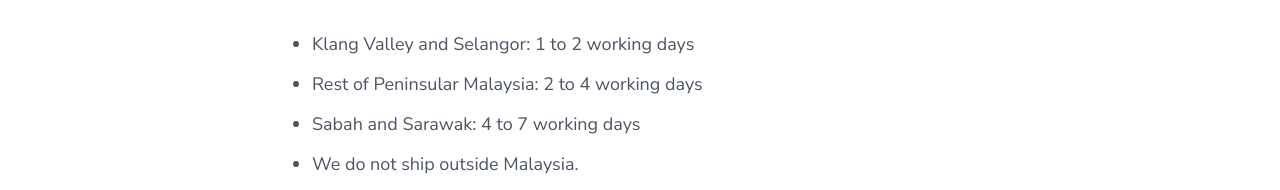
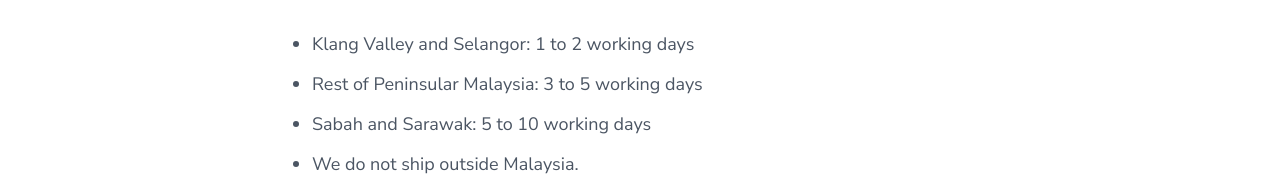
Before and after one commit to amalzulkipli/farmasi-alde-landing, a Next.js app: page /delivery-policy in a window 1280 px wide. Shown: the part 352-542 px from the top of the page. Built offline with nearby package versions, Linux system fonts and the light colour scheme.

Commit message:
Widen outstation delivery windows and shorten the return window to 3 days
Amal's numbers, replacing the drafted placeholders. Peninsular goes from
2 to 4 working days to 3 to 5, Sabah and Sarawak from 4 to 7 to 5 to 10.
Returns of unopened items close at 3 days from receipt instead of 7.

```diff
--- a/src/app/delivery-policy/page.tsx
+++ b/src/app/delivery-policy/page.tsx
@@ -25,8 +25,8 @@
 
             <ul className="list-disc space-y-2 pl-6">
               <li>Klang Valley and Selangor: 1 to 2 working days</li>
-              <li>Rest of Peninsular Malaysia: 2 to 4 working days</li>
-              <li>Sabah and Sarawak: 4 to 7 working days</li>
+              <li>Rest of Peninsular Malaysia: 3 to 5 working days</li>
+              <li>Sabah and Sarawak: 5 to 10 working days</li>
               <li>We do not ship outside Malaysia.</li>
             </ul>
 
--- a/src/app/refund-policy/page.tsx
+++ b/src/app/refund-policy/page.tsx
@@ -21,7 +21,7 @@
             <section>
               <h2 className="text-xl font-semibold text-gray-900">What can be returned</h2>
               <p className="mt-3">
-                Unopened, unused items in their original packaging, within 7 days of you receiving
+                Unopened, unused items in their original packaging, within 3 days of you receiving
                 them, with proof of purchase.
               </p>
             </section>
```
